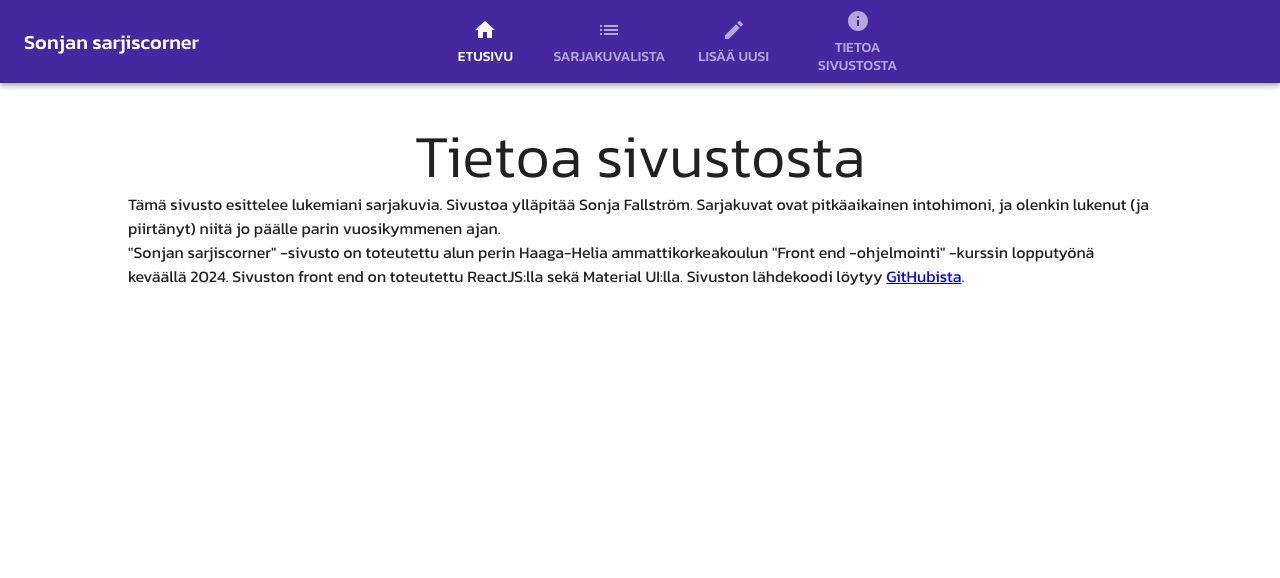
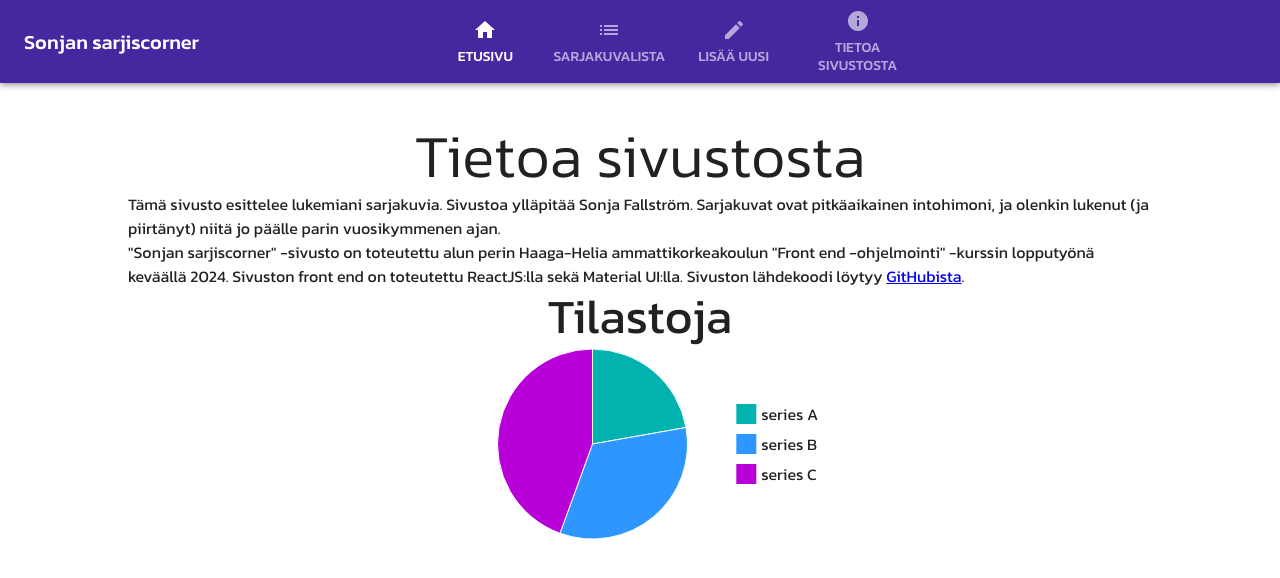
Before and after one commit to faltzuthewiz/comics-frontend, a React (Vite) app: page /info in a window 1280 px wide. Shown: the top 578 px of the page. Built offline with nearby package versions, Linux system fonts and the light colour scheme; a web font is replaced by a local one.

Commit message:
added new buttons, added a base for a pie chart, other slight changes

```diff
--- a/package.json
+++ b/package.json
@@ -14,6 +14,7 @@
     "@emotion/styled": "^11.11.0",
     "@mui/icons-material": "^5.15.9",
     "@mui/material": "^5.15.9",
+    "@mui/x-charts": "^7.3.1",
     "@mui/x-data-grid": "^6.19.4",
     "@mui/x-date-pickers": "^6.19.4",
     "axios": "^1.6.7",
--- a/src/components/AddComicForm.jsx
+++ b/src/components/AddComicForm.jsx
@@ -125,13 +125,13 @@ function AddComicForm({ comicsList }) {
             <Typography variant="h2">Lisää uusi sarjakuva</Typography>
 
             <Box component='form' autoComplete='off' sx={{ '& .MuiTextField-root': { marginBottom: 2 } }}>
-                <TextField label='Sarjakuvan nimi' name="name" value={comic.name} onChange={change} fullWidth autoFocus />
+                <TextField label='Sarjakuvan nimi' name="name" value={comic.name} onChange={change} fullWidth autoFocus required />
                 <br />
                 <TextField label='Teoksen lisänimi' name="additionalName" value={comic.additionalName} onChange={change} fullWidth />
                 <br />
-                <TextField label='Piirtäjä' name="artist" value={comic.artist} onChange={change} fullWidth />
+                <TextField label='Piirtäjä' name="artist" value={comic.artist} onChange={change} fullWidth required />
                 <br />
-                <TextField label='Käsikirjoittaja' name="writer" value={comic.writer} onChange={change} fullWidth />
+                <TextField label='Käsikirjoittaja' name="writer" value={comic.writer} onChange={change} fullWidth required />
                 <br />
                 <FormControlLabel labelPlacement="start" label='Onko teos käännös?' control={<Switch color="primary" checked={comic.translation} onChange={changeCheck} name="translation" />} />
                 <br />
@@ -141,11 +141,11 @@ function AddComicForm({ comicsList }) {
                         <br />
                     </>
                 )}
-                <TextField label='Kuvaus' name="details" value={comic.details} onChange={change} multiline rows='4' fullWidth />
+                <TextField label='Kuvaus' name="details" value={comic.details} onChange={change} multiline rows='4' fullWidth required />
                 <br />
-                <TextField label='Sivumäärä' name="pages" value={comic.pages} onChange={change} fullWidth />
+                <TextField label='Sivumäärä' name="pages" value={comic.pages} onChange={change} fullWidth required />
                 <br />
-                <TextField label='Julkaisuvuosi' name="publicationYear" value={comic.publicationYear} onChange={change} fullWidth />
+                <TextField label='Julkaisuvuosi' name="publicationYear" value={comic.publicationYear} onChange={change} fullWidth required />
                 <br />
                 <TextField label='ISBN' name="ISBN" value={comic.ISBN} onChange={change} fullWidth />
                 <br />
@@ -153,7 +153,7 @@ function AddComicForm({ comicsList }) {
                 <br />
                 {comic.selfPublished == false && (
                     <>
-                        <TextField label='Julkaisija' name="publisher" value={comic.publisher} onChange={change} fullWidth />
+                        <TextField label='Julkaisija' name="publisher" value={comic.publisher} onChange={change} fullWidth required />
                         <br />
                     </>
                 )}
@@ -177,7 +177,7 @@ function AddComicForm({ comicsList }) {
                 <LocalizationProvider dateAdapter={AdapterDateFns} adapterLocale={fi}>
                     <DesktopDatePicker sx={{ width: '100%' }} onChange={changeDate} name="dateRead" value={comic.dateRead} />
                 </LocalizationProvider>
-                <TextField label='Omat ajatukset' name="ownThoughts" value={comic.ownThoughts} onChange={change} multiline rows='4' fullWidth />
+                <TextField label='Omat ajatukset' name="ownThoughts" value={comic.ownThoughts} onChange={change} multiline rows='4' fullWidth required />
                 <br />
                 <input accept="image/*" name="image" id="image" type="file" onChange={changeImage} hidden />
                 <InputLabel htmlFor="image">
--- a/src/components/ComicsList.jsx
+++ b/src/components/ComicsList.jsx
@@ -1,4 +1,6 @@
 import { Box, Button, Card, CardActions, CardContent, CardHeader, CardMedia, Grid, Typography } from "@mui/material"
+import EditIcon from '@mui/icons-material/Edit';
+import DeleteIcon from '@mui/icons-material/Delete';
 
 function ComicsList({ comics, showbtn }) {
 
@@ -10,6 +12,7 @@ function ComicsList({ comics, showbtn }) {
         <>
             <Box sx={{ marginTop: "40px", display: "flex", justifyContent: "center", alignItems: "center", flexDirection: "column" }}>
                 <Typography variant="h2">Sarjakuvalista</Typography>
+                <Typography>Tuloksia yhteensä {comics.length}</Typography>
                 <Box sx={{ marginLeft: "10%", marginBottom: "90px" }}>
                     <Grid container spacing={2} >
                         {
@@ -33,8 +36,10 @@ function ComicsList({ comics, showbtn }) {
                                                 <Typography>Julkaisuvuosi: {comic.publicationYear}</Typography>
                                                 <Typography>Luettu: {formatDate(comic.dateRead)}</Typography>
                                             </CardContent>
-                                            <CardActions sx={{}}>
-                                                <Button color="primary" onClick={() => showbtn(comic.id)}>Näytä lisätietoja</Button>
+                                            <CardActions sx={{ display: "flex", flexDirection: "column", justifyContent: "space-between" }}>
+                                                <Button variant="contained" color="primary" onClick={() => showbtn(comic.id)} sx={{ width: "100%", height: "100%" }} >Näytä lisätietoja</Button>
+                                                <Button variant="contained" color="secondary" sx={{ width: "100%", height: "100%" }} ><EditIcon />Muokkaa</Button>
+                                                <Button variant="contained" color="error" sx={{ width: "100%", height: "100%" }}><DeleteIcon />Poista</Button>
                                             </CardActions>
                                         </Card>
                                     </Grid>
--- a/src/components/InfoPage.jsx
+++ b/src/components/InfoPage.jsx
@@ -1,5 +1,6 @@
 import { Box, Typography } from "@mui/material"
 import { Link } from "react-router-dom"
+import PieChartMUI from "./PieChartMUI"
 
 function InfoPage() {
     return (
@@ -9,6 +10,7 @@ function InfoPage() {
                 <Typography>Tämä sivusto esittelee lukemiani sarjakuvia. Sivustoa ylläpitää Sonja Fallström. Sarjakuvat ovat pitkäaikainen intohimoni, ja olenkin lukenut (ja piirtänyt) niitä jo päälle parin vuosikymmenen ajan.</Typography>
                 <Typography>"Sonjan sarjiscorner" -sivusto on toteutettu alun perin Haaga-Helia ammattikorkeakoulun "Front end -ohjelmointi" -kurssin lopputyönä keväällä 2024. Sivuston front end on toteutettu ReactJS:lla sekä Material UI:lla. Sivuston lähdekoodi löytyy <Link to="https://github.com/faltzuthewiz/comics-frontend">GitHubista</Link>.</Typography>
             </Box>
+            <PieChartMUI />
         </Box>
     )
 }
--- /dev/null
+++ b/src/components/PieChartMUI.jsx
@@ -0,0 +1,28 @@
+import { PieChart } from '@mui/x-charts';
+import { Typography } from '@mui/material';
+
+
+// Change later
+
+function PieChartMUI() {
+    return (
+        <>
+            <Typography variant="h3">Tilastoja</Typography>
+            <PieChart
+                series={[
+                    {
+                        data: [
+                            { id: 0, value: 10, label: 'series A' },
+                            { id: 1, value: 15, label: 'series B' },
+                            { id: 2, value: 20, label: 'series C' },
+                        ],
+                    },
+                ]}
+                width={400}
+                height={200}
+            />
+        </>
+    )
+}
+
+export default PieChartMUI
```
Also changed, not shown: 1 other file (tests, documents, lock files or other folders).
